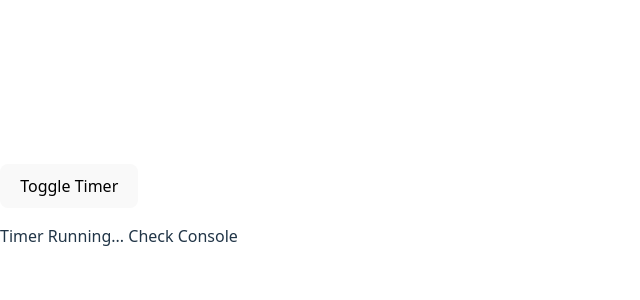
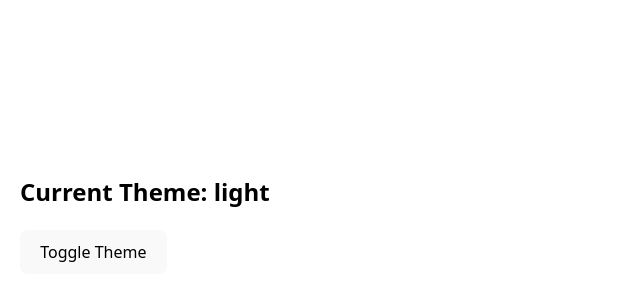
Before and after one commit to crazy-nuclei/react-playground, a React (Vite) app: page / in a window 1280 px wide. Shown: the part 186-486 px from the top of the page, without its empty margins (0-640 px from the left). Built offline with nearby package versions, Linux system fonts and the light colour scheme.

Commit message:
BasicThemeContext

```diff
--- /dev/null
+++ b/src/apps/BasicThemeContext.jsx
@@ -0,0 +1,30 @@
+import { createContext, useState, useContext } from "react";
+
+// 1. Create Context
+const ThemeContext = createContext();
+
+export default function App() {
+  const [theme, setTheme] = useState("light");
+
+  return (
+    // 2. Provide context value
+    <ThemeContext.Provider value={{ theme, setTheme }}>
+      <Toolbar />
+    </ThemeContext.Provider>
+  );
+}
+
+function Toolbar() {
+  return <ThemeSwitcher />;
+}
+
+function ThemeSwitcher() {
+  const { theme, setTheme } = useContext(ThemeContext); // 3. Use context
+
+  return (
+    <div style={{ background: theme === "light" ? "#fff" : "#333", color: theme === "light" ? "#000" : "#fff", padding: "20px" }}>
+      <h2>Current Theme: {theme}</h2>
+      <button onClick={() => setTheme(theme === "light" ? "dark" : "light")}>Toggle Theme</button>
+    </div>
+  );
+}
--- a/src/main.jsx
+++ b/src/main.jsx
@@ -1,7 +1,7 @@
 import { StrictMode } from 'react'
 import { createRoot } from 'react-dom/client'
 import './index.css'
-import App from './apps/AutoUnsubscribe'
+import App from './apps/BasicThemeContext'
 
 createRoot(document.getElementById('root')).render(
   <StrictMode>
```
